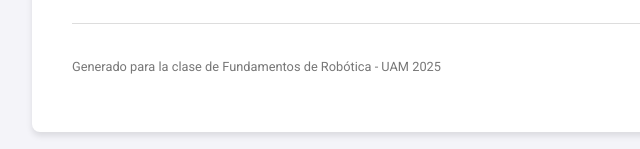
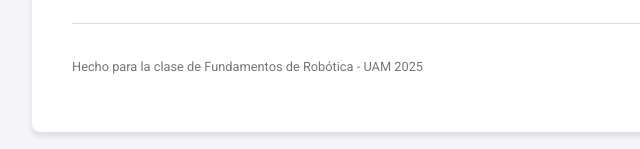
Before and after one commit to robertofabiot/Informe4Robotica, a plain HTML site: page index.html in a window 1280 px wide. Shown: the part 2757-2906 px from the top of the page, 168-808 px from the left. Drawn offline with Linux system fonts and the light colour scheme.

```diff
--- a/index.html
+++ b/index.html
@@ -480,9 +480,10 @@
     </section>
 
     <footer>
-        <p>Generado para la clase de Fundamentos de Robótica - UAM 2025</p>
+        <p>Hecho para la clase de Fundamentos de Robótica - UAM 2025</p>
     </footer>
 </div>
 
 </body>
+
 </html>
```
